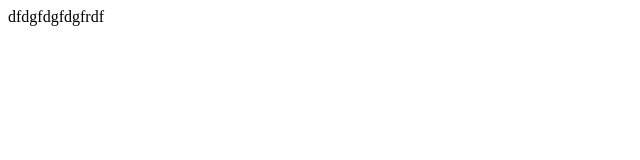
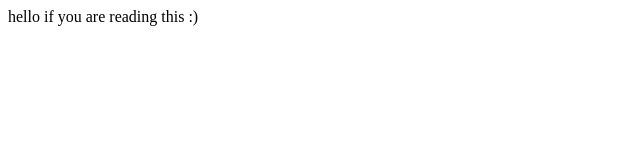
Before and after one commit to rafaping/rafaping.github.io, a plain HTML site: page index.html in a window 1280 px wide. Shown: the whole page, without its empty margins (0-640 px from the left). Drawn offline with Linux system fonts and the light colour scheme.

Commit message:
Something

```diff
--- a/index.html
+++ b/index.html
@@ -1,6 +1,6 @@
 <!DOCTYPE html>
 <html>
     <body>
-       dfdgfdgfdgfrdf
+           hello if you are reading this :)
     </body>
 </html>
```
